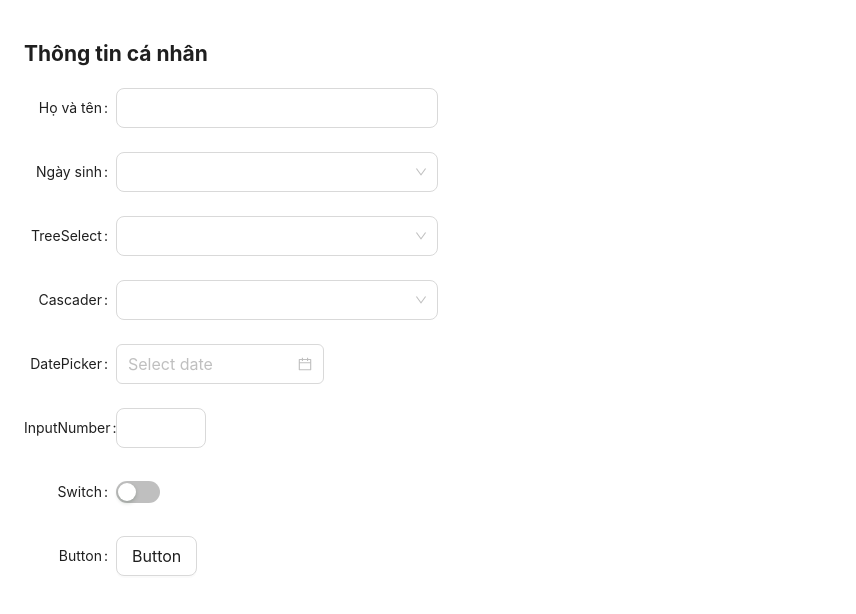
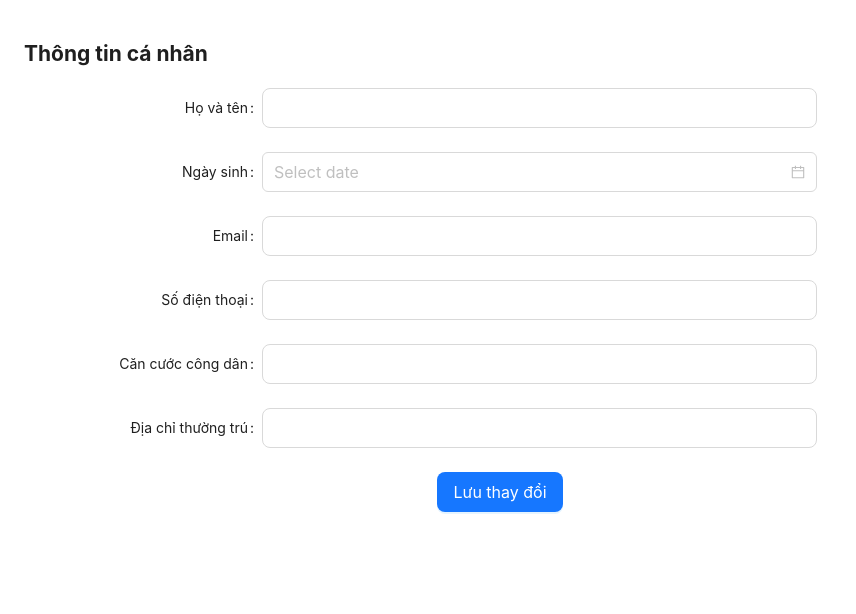
Before and after one commit to Thanh-Cong0602/management-Document, a React (Create React App) app: page /profile in a window 1280 px wide. Shown: the top 614 px of the page, without its empty margins (0-856 px from the left). Built offline with nearby package versions, Linux system fonts and the light colour scheme.

Commit message:
[Feature] Router

```diff
--- a/src/Component/Profile/Profile.js
+++ b/src/Component/Profile/Profile.js
@@ -19,7 +19,7 @@ const PersonalInformation = () => {
   return (
     <Form
       labelCol={{
-        span: 4,
+        span: 6,
       }}
       wrapperCol={{
         span: 14,
@@ -30,7 +30,7 @@ const PersonalInformation = () => {
       }}
       size="large"
       style={{
-        maxWidth: 600,
+        maxWidth: 1000,
         padding: "20px 24px 24px 24px",
       }}
     >
@@ -39,53 +39,22 @@ const PersonalInformation = () => {
         <Input />
       </Form.Item>
       <Form.Item label="Ngày sinh">
-        <Select>
-          <Select.Option value="demo">Ngày sinh</Select.Option>
-        </Select>
+        <DatePicker style={{ width: "100%" }} />
       </Form.Item>
-      <Form.Item label="TreeSelect">
-        <TreeSelect
-          treeData={[
-            {
-              title: "Light",
-              value: "light",
-              children: [
-                {
-                  title: "Bamboo",
-                  value: "bamboo",
-                },
-              ],
-            },
-          ]}
-        />
+      <Form.Item label="Email">
+        <Input />
       </Form.Item>
-      <Form.Item label="Cascader">
-        <Cascader
-          options={[
-            {
-              value: "zhejiang",
-              label: "Zhejiang",
-              children: [
-                {
-                  value: "hangzhou",
-                  label: "Hangzhou",
-                },
-              ],
-            },
-          ]}
-        />
+      <Form.Item label="Số điện thoại">
+        <Input />
       </Form.Item>
-      <Form.Item label="DatePicker">
-        <DatePicker />
+      <Form.Item label="Căn cước công dân">
+        <Input />
       </Form.Item>
-      <Form.Item label="InputNumber">
-        <InputNumber />
+      <Form.Item label="Địa chỉ thường trú">
+        <Input />
       </Form.Item>
-      <Form.Item label="Switch" valuePropName="checked">
-        <Switch />
-      </Form.Item>
-      <Form.Item label="Button">
-        <Button>Button</Button>
+      <Form.Item label="" className="update-btn-container">
+        <Button type="primary">Lưu thay đổi</Button>
       </Form.Item>
     </Form>
   );
--- a/src/Component/Profile/profile.css
+++ b/src/Component/Profile/profile.css
@@ -7,3 +7,9 @@
     font-weight: bold;
     font-size: large;
 }
+
+.update-btn-container {
+    width: 100%;
+    display: flex;
+    justify-content: center;
+}
```
